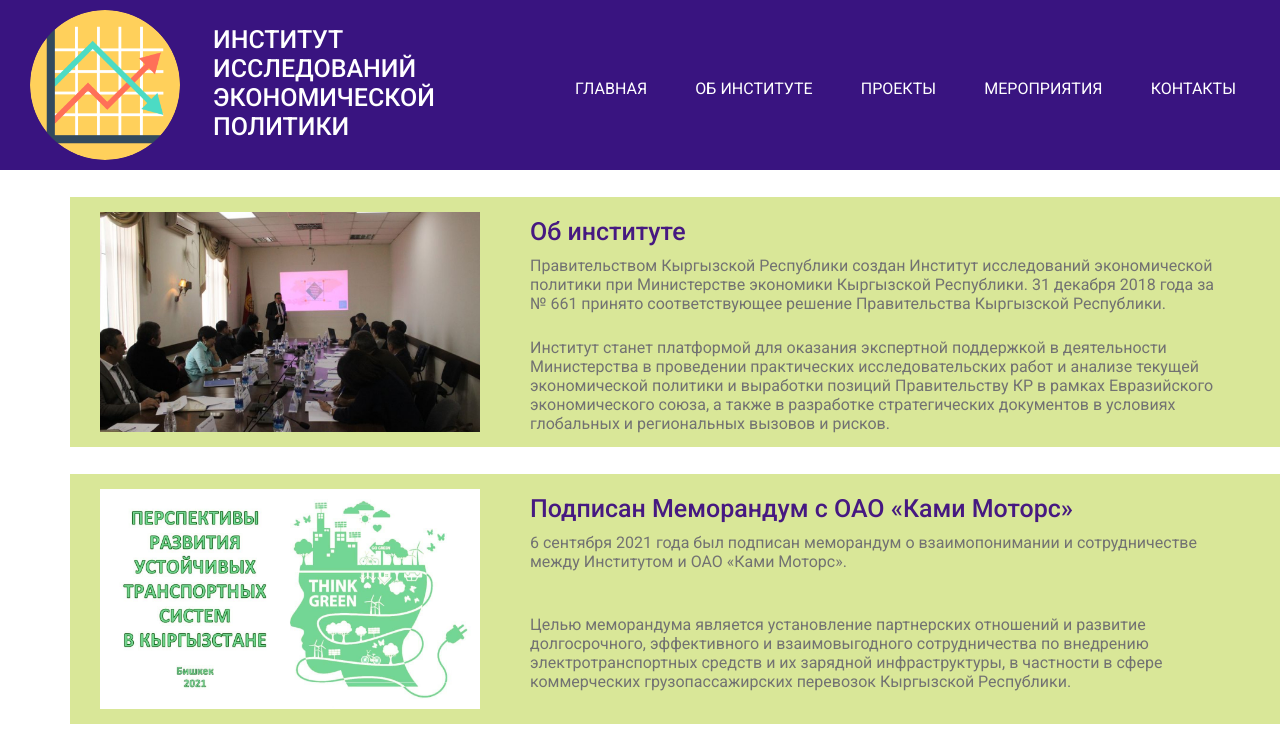
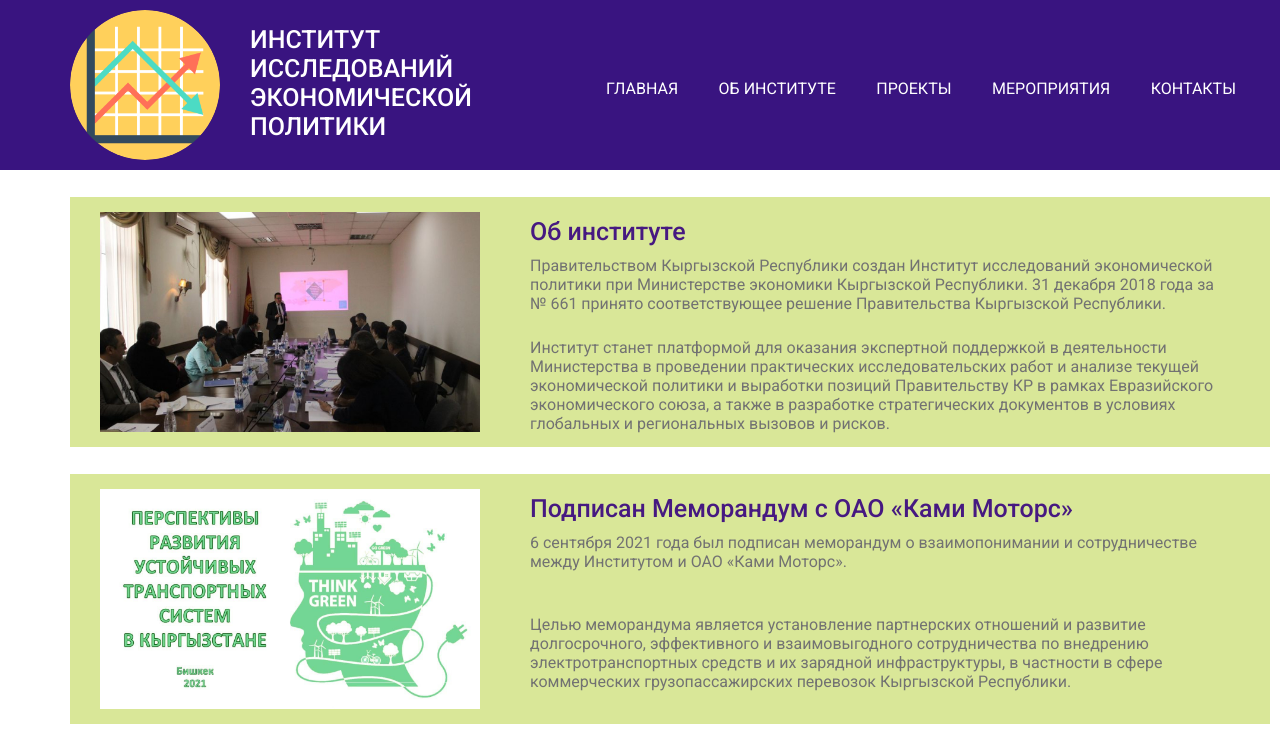
Before and after one commit to NargizaKasymova/EPRInstitute, a plain HTML site: page index.html in a window 1280 px wide. Shown: the top 748 px of the page. Drawn offline with Linux system fonts and the light colour scheme; no server answers; a web font is replaced by a local one.

Commit message:
sixs commit

```diff
--- a/css/header.css
+++ b/css/header.css
@@ -14,7 +14,7 @@ header {
     display: flex;
     /* flex-direction: row; */
     justify-content: space-between;
-    /* margin-right: 413px; */
+    /* margin-left: 413px; */
     background-color: #391480;
     /* color:white; */
 }
--- a/css/page1.css
+++ b/css/page1.css
@@ -3,7 +3,7 @@
 .page1 {
     display: flex;
     /* justify-content: space-between; */
-    width: 1250px;
+    width: 1200px;
     height: 250px;
     background-color: #d9e798;
     margin-top: 27px;
@@ -17,7 +17,7 @@
 .page1-image {
     width: 150px;
     height: 150px;
-    margin-left: 30px;
+    margin-left: 70px;
     /* padding-right: 30px; */
     border-radius: 195%;
     margin-top: 10px;
```
